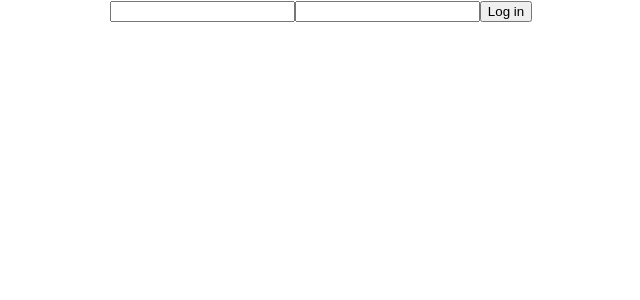
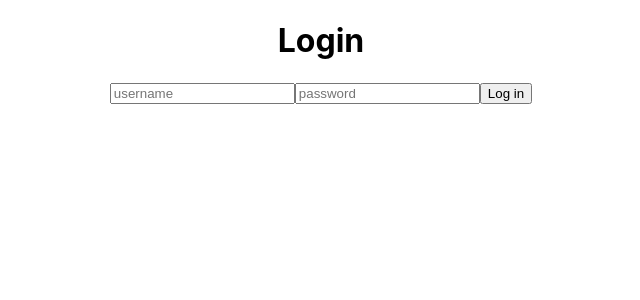
Before and after one commit to dado0583/IdentifierIdentifier, a React (Create React App) app in the folder identifier-ui/: page / in a window 1280 px wide. Shown: the top 300 px of the page, without its empty margins (319-959 px from the left). Built offline with nearby package versions, Linux system fonts and the light colour scheme.

Commit message:
send post request

```diff
--- a/identifier-ui/src/App.js
+++ b/identifier-ui/src/App.js
@@ -1,5 +1,6 @@
 import React, {useState} from 'react';
 import Auth from './Auth'
+import Search from './Search'
 import './App.css';
 
 function App() {
@@ -12,7 +13,9 @@ function App() {
 
   return (
     <div className="App">
-      {!token ? <Auth onSuccess={onLoginSuccess} onFailure={onLoginFailure} /> : <p>logged in!</p>}
+      {
+        !token ? <Auth onSuccess={onLoginSuccess} onFailure={onLoginFailure} /> : <Search token={token} />
+      }
     </div>
   );
 }
--- a/identifier-ui/src/Auth.js
+++ b/identifier-ui/src/Auth.js
@@ -27,8 +27,9 @@ const Auth = ({onSuccess, onFailure}) => {
 
   return (
     <div>
-      <input value={username} onChange={(e) => setUsername(e.target.value)} />
-      <input type="password" value={password} onChange={(e) => setPassword(e.target.value)} />
+      <h1>Login</h1>
+      <input placeholder="username" value={username} onChange={(e) => setUsername(e.target.value)} />
+      <input placeholder="password" type="password" value={password} onChange={(e) => setPassword(e.target.value)} />
       <button onClick={doLogin}>Log in</button>
     </div>
   );
--- /dev/null
+++ b/identifier-ui/src/Search.js
@@ -0,0 +1,24 @@
+import React, {useState} from 'react'
+import axios from 'axios'
+const API_URL = 'https://mkd29ltjoa.execute-api.us-east-1.amazonaws.com/default/WhichIdentifier'
+
+const Search = (token) => {
+  const [query, setQuery] = useState('');
+  const submit = () => {
+    const payload = [query];
+    const headers = { Dave: token }
+    axios.post(API_URL, payload, headers).then((resp) => {
+      console.log('got API response', resp)
+    }).catch(console.error)
+  };
+
+  return (
+    <div>
+      <h1>Search</h1>
+      <input value={query} onChange={(e) => setQuery(e.target.value)} />
+      <button onClick={submit}>search</button>
+    </div>
+  );
+};
+
+export default Search;
```
